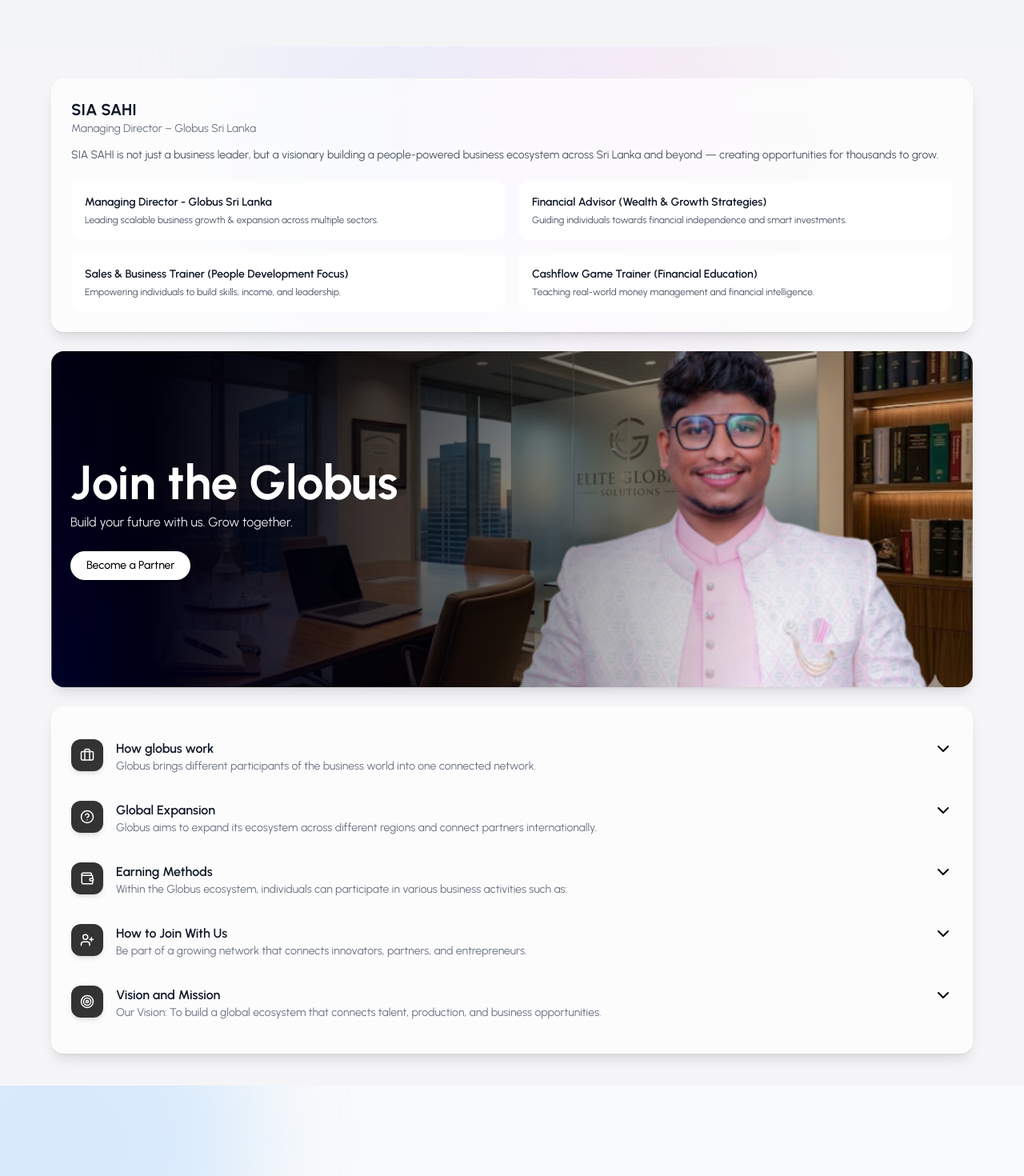
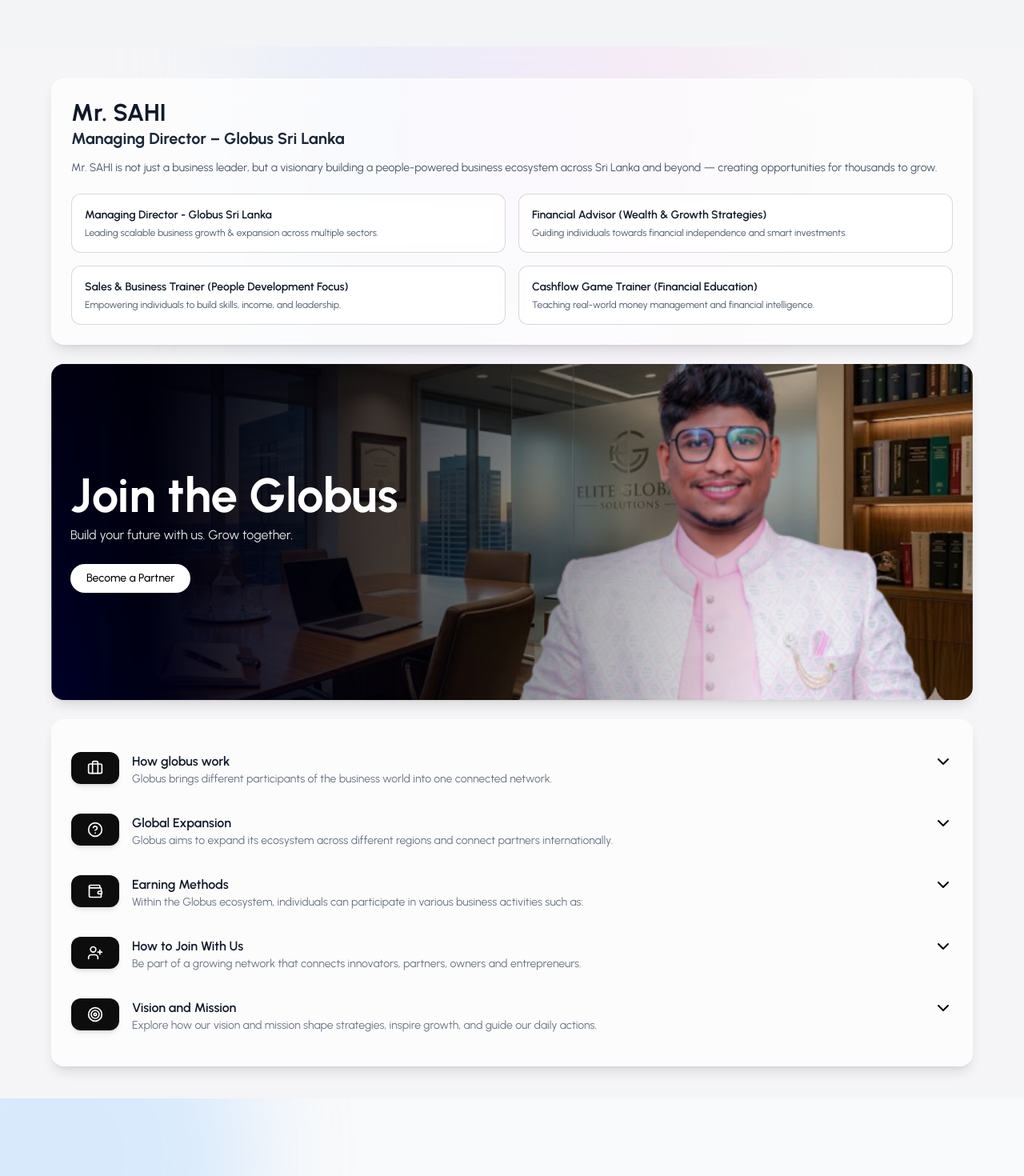
Before and after one commit to mr-fara/Globus-web, a React (Vite) app: page / in a window 1280 px wide. Shown: the part 5440-6910 px from the top of the page at 80% size. Built offline with nearby package versions, Linux system fonts and the light colour scheme.

Commit message:
upgrade intro page and director image

```diff
--- a/src/components/sections/Intro.jsx
+++ b/src/components/sections/Intro.jsx
@@ -18,9 +18,9 @@
     text: "Globus brings different participants of the business world into one connected network.",
     Desc: (
       <>
-        Manufacturers produce products.<br />
-        Partners distribute them.<br />
-        Entrepreneurs expand the network.<br /><br />
+        <b>Manufacturers:</b> produce products.<br />
+        <b>Partners:</b> distribute them.<br />
+        <b>Entrepreneurs:</b> expand the network.<br /><br />
         This structure creates a simple and organized flow of business activity.
       </>
     ),
@@ -37,34 +37,39 @@
     text: "Within the Globus ecosystem, individuals can participate in various business activities such as:",
     Desc: (
       <>
-        Manufacturing.<br />
-        Distribution.<br />
-        Sales.<br />
-        Network development.<br />
-        Business collaboration
+        <b>Manufacturing</b>.<br />
+        <b>Distribution</b>.<br />
+        <b>Sales</b>.<br />
+        <b>Network development</b>.<br />
+        <b>Business collaboration</b>
       </>
     ),
   },
   {
     icon: UserPlus,
     title: "How to Join With Us",
-    text: "Be part of a growing network that connects innovators, partners, and entrepreneurs.",
+    text: "Be part of a growing network that connects innovators, partners, owners and entrepreneurs.",
     Desc: (
       <>
-        1. Contact Our Team<br />
+        <b>1. Contact Our Team</b><br />
         Reach out to us and express your interest in joining our ecosystem.<br /><br />
-        2. Book Your Interview<br />
+        <b>2. Book Your Interview</b><br />
         Our team will schedule a quick discussion to understand your goals and how you fit in.<br /><br />
-        3. Unlock Your Opportunity<br />
+        <b>3. Unlock Your Opportunity</b><br />
         Once approved, we’ll connect you with the right opportunities to grow and succeed.
       </>
     ),
   },
   {
-    icon: Target,
+  icon: Target,
     title: "Vision and Mission",
-    text: "Our Vision: To build a global ecosystem that connects talent, production, and business opportunities.",
-    Desc: "Our Mission: To support entrepreneurship and create sustainable business opportunities.",
+    text: "Explore how our vision and mission shape strategies, inspire growth, and guide our daily actions.",
+    Desc: (
+          <>
+          <b>Our Vision:</b> To build a global ecosystem that connects talent, production, and business opportunities.<br /><br />
+          <b>Our Mission:</b> To support entrepreneurship and create sustainable business opportunities.
+          </>
+          ),
   },
 ];
 
@@ -83,8 +88,8 @@
         <div className="absolute inset-0 opacity-0 group-hover:opacity-100 transition duration-500 bg-gradient-to-r from-white/10 via-transparent to-white/10 blur-xl pointer-events-none"></div>
 
         <div className="flex gap-4 relative z-10">
-          <div className="w-10 h-10 flex items-center justify-center rounded-xl bg-black/80 text-white backdrop-blur-md shadow-md group-hover:scale-105 transition">
-            <Icon size={18} />
+          <div className="w-15 h-10 flex items-center justify-center rounded-xl bg-black/95 text-white backdrop-blur-md shadow-md group-hover:scale-105 transition">
+            <Icon size={20} />
           </div>
 
           <div>
@@ -137,15 +142,15 @@
         <FadeIn>
           <div className="backdrop-blur-xl bg-white/70 border border-white/30 rounded-2xl shadow-lg p-5 md:p-6">
 
-            <h2 className="text-xl font-bold text-gray-900">
-              SIA SAHI
+            <h2 className="text-3xl font-bold text-gray-900">
+              Mr. SAHI
             </h2>
-            <p className="text-sm text-gray-500 mb-3">
+            <p className="text-xl font-bold text-gray-800 mb-3">
               Managing Director – Globus Sri Lanka
             </p>
 
             <p className="text-gray-600 text-sm leading-relaxed">
-              SIA SAHI is not just a business leader, but a visionary building a
+              Mr. SAHI is not just a business leader, but a visionary building a
               people-powered business ecosystem across Sri Lanka and beyond —
               creating opportunities for thousands to grow.
             </p>
@@ -153,7 +158,7 @@
             {/* ROLES */}
             <div className="mt-5 grid grid-cols-1 sm:grid-cols-2 gap-4 text-sm">
 
-              <div className="bg-white/60 backdrop-blur-md p-4 rounded-xl border border-white/30">
+              <div className="bg-white/60 backdrop-blur-md p-4 rounded-xl border border-black/15">
                 <h4 className="font-semibold text-gray-900">
                   Managing Director - Globus Sri Lanka
                 </h4>
@@ -162,7 +167,7 @@
                 </p>
               </div>
 
-              <div className="bg-white/60 backdrop-blur-md p-4 rounded-xl border border-white/30">
+              <div className="bg-white/60 backdrop-blur-md p-4 rounded-xl border border-black/15">
                 <h4 className="font-semibold text-gray-900">
                   Financial Advisor (Wealth & Growth Strategies)
                 </h4>
@@ -171,7 +176,7 @@
                 </p>
               </div>
 
-              <div className="bg-white/60 backdrop-blur-md p-4 rounded-xl border border-white/30">
+              <div className="bg-white/60 backdrop-blur-md p-4 rounded-xl border border-black/15">
                 <h4 className="font-semibold text-gray-900">
                   Sales & Business Trainer (People Development Focus)
                 </h4>
@@ -180,7 +185,7 @@
                 </p>
               </div>
 
-              <div className="bg-white/60 backdrop-blur-md p-4 rounded-xl border border-white/30">
+              <div className="bg-white/60 backdrop-blur-md p-4 rounded-xl border border-black/15">
                 <h4 className="font-semibold text-gray-900">
                   Cashflow Game Trainer (Financial Education)
                 </h4>
```
